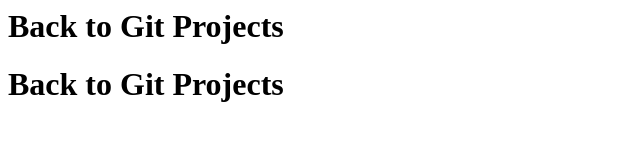
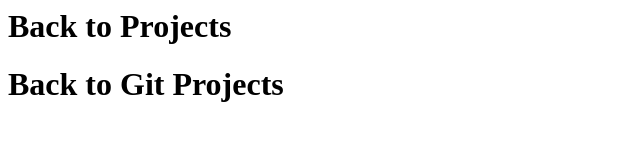
Before and after one commit to saidmurad/test, a plain HTML site: page index.html in a window 1280 px wide. Shown: the whole page, without its empty margins (0-640 px from the left). Drawn offline with Linux system fonts and the light colour scheme.

Commit message:
Remove Git Phrase

```diff
--- a/index.html
+++ b/index.html
@@ -4,7 +4,7 @@
 </title>
 
 <body>
-    <h1>Back to Git Projects</h1>
+    <h1>Back to Projects</h1>
     <h1>Back to Git Projects</h1>
 </body>
 
```
